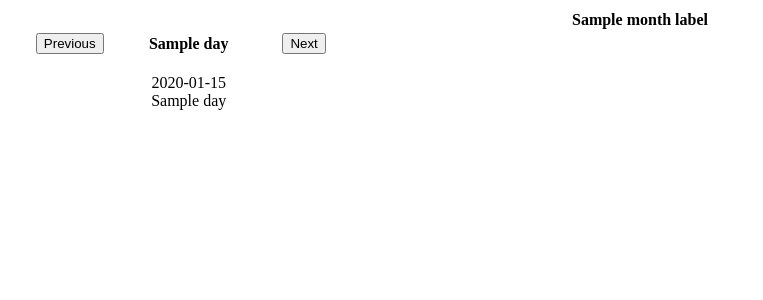
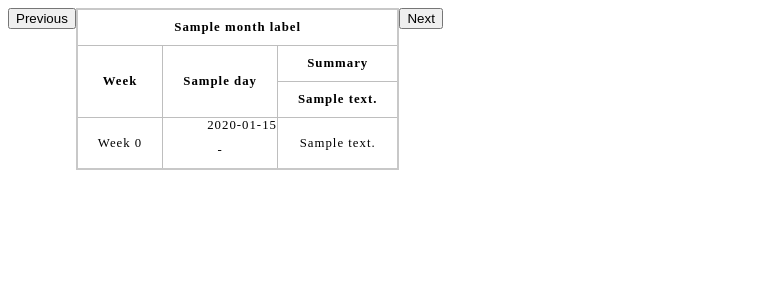
Before and after one commit to cogp00/Weight_Tracker, a Flask app: template app/templates/view_weight.html in a window 1280 px wide. Shown: the top 300 px of the page, without its empty margins (0-763 px from the left). Run offline with Flask 2, Linux system fonts and the light colour scheme; the template is opened without the code that fills it: values that come from a table or form of the project are taken from there, most other values are stand-ins (such as "Sample title", 1, 10 or a date in 2020); parts of the project's set-up code (start-up, migrations or seed data) failed here and were passed over.

Commit message:
I cleaned up the html table for View Weight, so that it is not horrible.

```diff
--- a/app/routes.py
+++ b/app/routes.py
@@ -38,8 +38,10 @@
 
     weight_month = []
     day_labels = []
+    weight_summary = []
     for num_week in range(len(month)):
         week = []
+        week_summary = []
         for num_day in range(7):
             if num_week == 0:
                 day_labels.append(month[num_week][num_day].strftime('%A'))
@@ -54,17 +56,18 @@
             weekly_average = '-'
             weekly_max = '-'
             weekly_min = '-'
-        week.append(weekly_average)
-        week.append(weekly_max)
-        week.append(weekly_min)
+        week_summary.append(weekly_average)
+        week_summary.append(weekly_max)
+        week_summary.append(weekly_min)
         weight_month.append(week)
-    day_labels.append("Averages")
-    day_labels.append("Max")
-    day_labels.append("Min")
+        weight_summary.append(week_summary)
+    summary_labels = ["Averages", "Max", "Min"]
     return render_template("view_weight.html",
-                           month_label=base_date.strftime('%B, %Y'),
+                           month_label=base_date.strftime('%B %Y'),
                            days=day_labels,
+                           summary_labels=summary_labels,
                            month=weight_month,
+                           month_summary=weight_summary,
                            form=form)
 
 
--- /dev/null
+++ b/app/static/view_weight.css
@@ -0,0 +1,32 @@
+div{
+    display: flex;
+    align-items: flex-start;
+}
+
+table {
+  border-collapse: collapse;
+  border: 2px solid rgb(200,200,200);
+  letter-spacing: 1px;
+  font-size: 0.8rem;
+}
+
+td, th {
+  border: 1px solid rgb(190,190,190);
+  padding: 10px 20px;
+}
+
+td.weight{
+    text-align: center;
+    border-top: none;
+}
+
+td.current_week, td.week_summary{
+    text-align: center;
+}
+
+
+td.day_of_month{
+    text-align: right;
+    padding: 0px;
+    border-bottom: none;
+}
--- a/app/templates/view_weight.html
+++ b/app/templates/view_weight.html
@@ -1,4 +1,5 @@
 <!DOCTYPE html>
+<link rel="stylesheet" href="{{ url_for('static', filename='view_weight.css') }}">
 <html lang="en">
 <head>
   <meta charset="UTF-8">
@@ -6,36 +7,64 @@
   <form action="" method="post">
       {{ form.hidden_tag() }}
       {{ form.start_date }}
+      <div>
+          {{ form.previous() }}
           <table>
-        <colgroup span="12" width="140px" ></colgroup>
+            <thead>
                 <tr>
-            <th colspan="12"> {{ month_label }} </th>
+                    <th colspan="{{ 14 + summary_labels|length - 1}}"> {{ month_label }} </th>
                 </tr>
                 <tr>
-            <th> {{ form.previous() }} </th>
+                    <th rowspan="2">Week</th>
                     {% for l in days %}
-                <th>
+                        <th rowspan="2" padding=2px>
                             {{l}}
                         </th>
                     {% endfor %}
-            <th> {{ form.next() }} </th>
+                    {% if summary_labels|length > 0 %}
+                        <th colspan="{{summary_labels|length}}">Summary</th>
+                    {% endif %}
                 </tr>
+                <tr>
+                    {% for sl in summary_labels %}
+                        <th>
+                            {{sl}}
+                        </th>
+                    {% endfor %}
+
+                </tr>
+            </thead>
             {% for week in month %}
-            <tr vertical-align="top">
-                <td ></td>
+                <tr>
+                    <td rowspan="2" class="current_week">
+                        Week {{loop.index - 1 }}
+                    </td>
                     {% for day in week %}
-                    <td>
-                        {% if loop.index < 8 %}
-                            <p align="center">{{day[0].strftime('%m/%d')}}<br>{{day[1]}}</p>
+                        <td class="day_of_month">
+                            {{day[0].strftime('%d')}}
+                        </td>
+                    {% endfor %}
+                    {% for ws in month_summary[loop.index-1] %}
+                        <td rowspan="2" class="week_summary">
+                            {{ ws }}
+                        </td>
+                    {% endfor %}
+                </tr>
+                <tr>
+                    {% for day in week %}
+                        <td class="weight">
+                            {% if day[1] %}
+                                {{day[1]}}
                             {% else %}
-                            <p align="center"> {{day}} </p>
+                                -
                             {% endif %}
                         </td>
                     {% endfor %}
-                <td></td>
                 </tr>
             {% endfor %}
           </table>
+          {{ form.next() }}
+      </div>
   </form>
 </head>
 <body>
```
Lines whose indentation alone changed are shown as unchanged.
